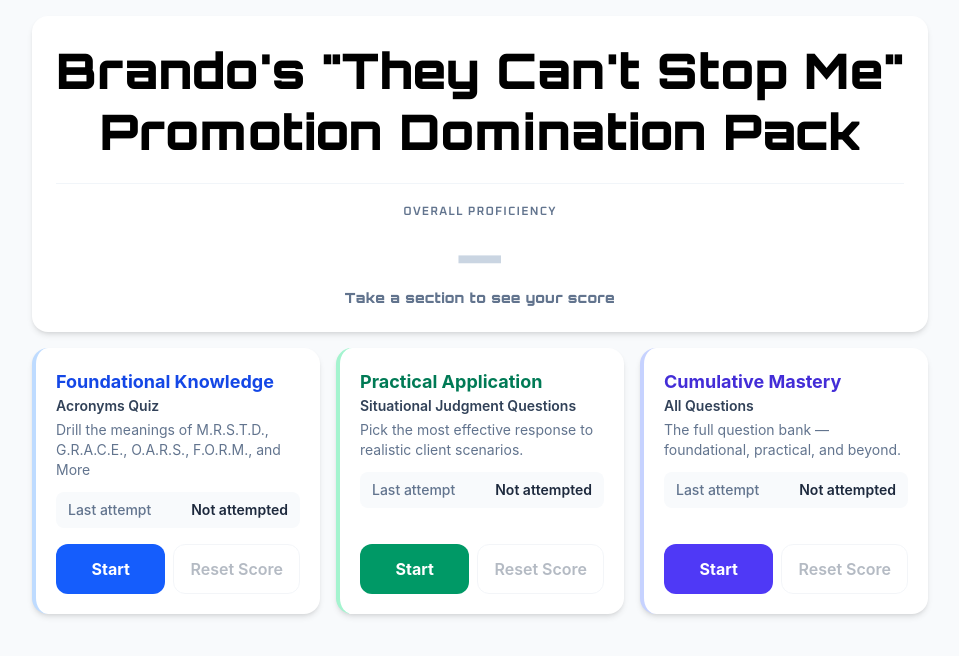
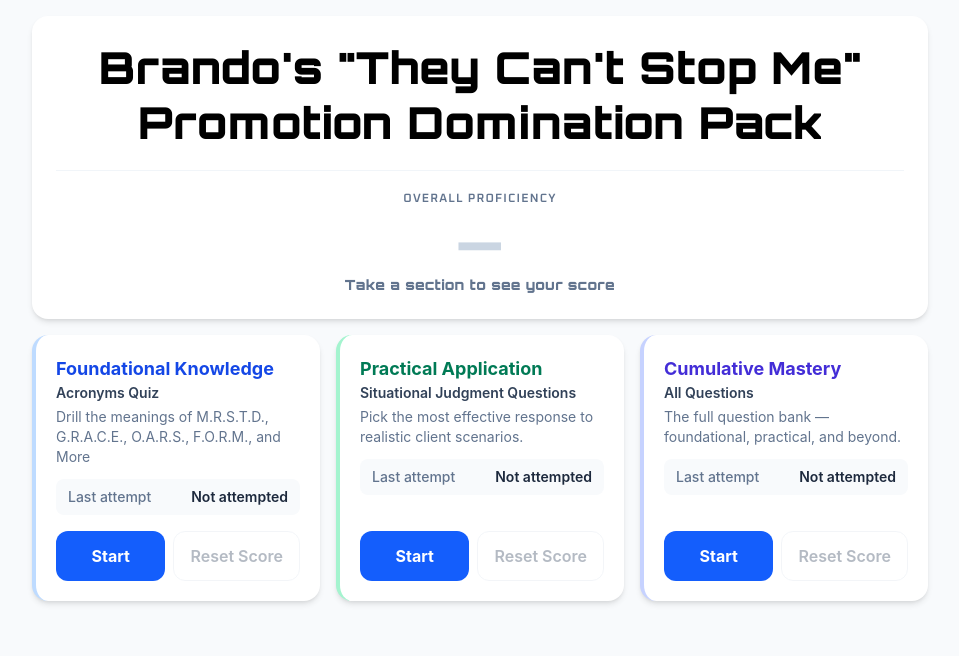
Before and after one commit to RSOS-ops/BrandoQuiz, a React (Vite) app: page / in a window 1280 px wide. Shown: the top 656 px of the page, without its empty margins (160-1119 px from the left). Built offline with nearby package versions, Linux system fonts and the light colour scheme.

Commit message:
v1 small update

```diff
--- a/src/components/HomeScreen.jsx
+++ b/src/components/HomeScreen.jsx
@@ -83,7 +83,7 @@ export default function HomeScreen({ onStartSection, onScoresChanged }) {
       <div className="max-w-lg md:max-w-4xl mx-auto space-y-4">
         <div className="bg-white rounded-2xl shadow-md px-6 py-6 text-center font-orbitron font-[900]  tracking-wide">
          {/* <div className="text-5xl mb-3">🧠</div> */}
-          <h1 className="text-[41px] md:text-[49px] font-[900] mb-5 leading-tight" style={{ color: '#000000' }}>
+          <h1 className="text-[37px] md:text-[44px] font-[900] mb-5 leading-tight" style={{ color: '#000000' }}>
             Brando's "They Can't Stop Me" Promotion Domination Pack
           </h1>
 
@@ -159,7 +159,7 @@ export default function HomeScreen({ onStartSection, onScoresChanged }) {
               <div className="flex gap-2 mt-auto">
                 <button
                   onClick={() => onStartSection(section.id)}
-                  className={`${classes.button} text-white font-bold px-4 py-3 rounded-xl transition-colors duration-150 flex-1 min-h-[48px]`}
+                  className={`bg-[#145efc] active:bg-[#0f4cd4] text-white font-bold px-4 py-3 rounded-xl transition-colors duration-150 flex-1 min-h-[48px]`}
                 >
                   Start
                 </button>
```
